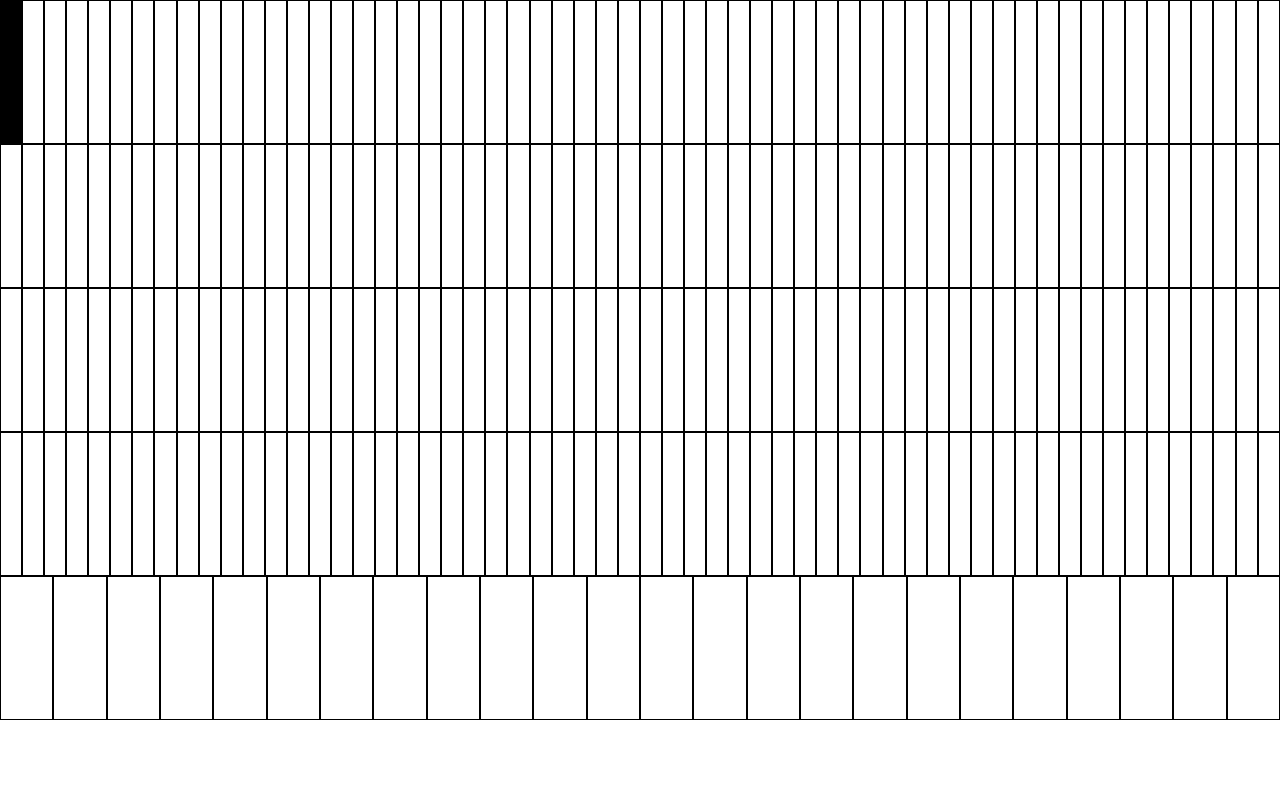
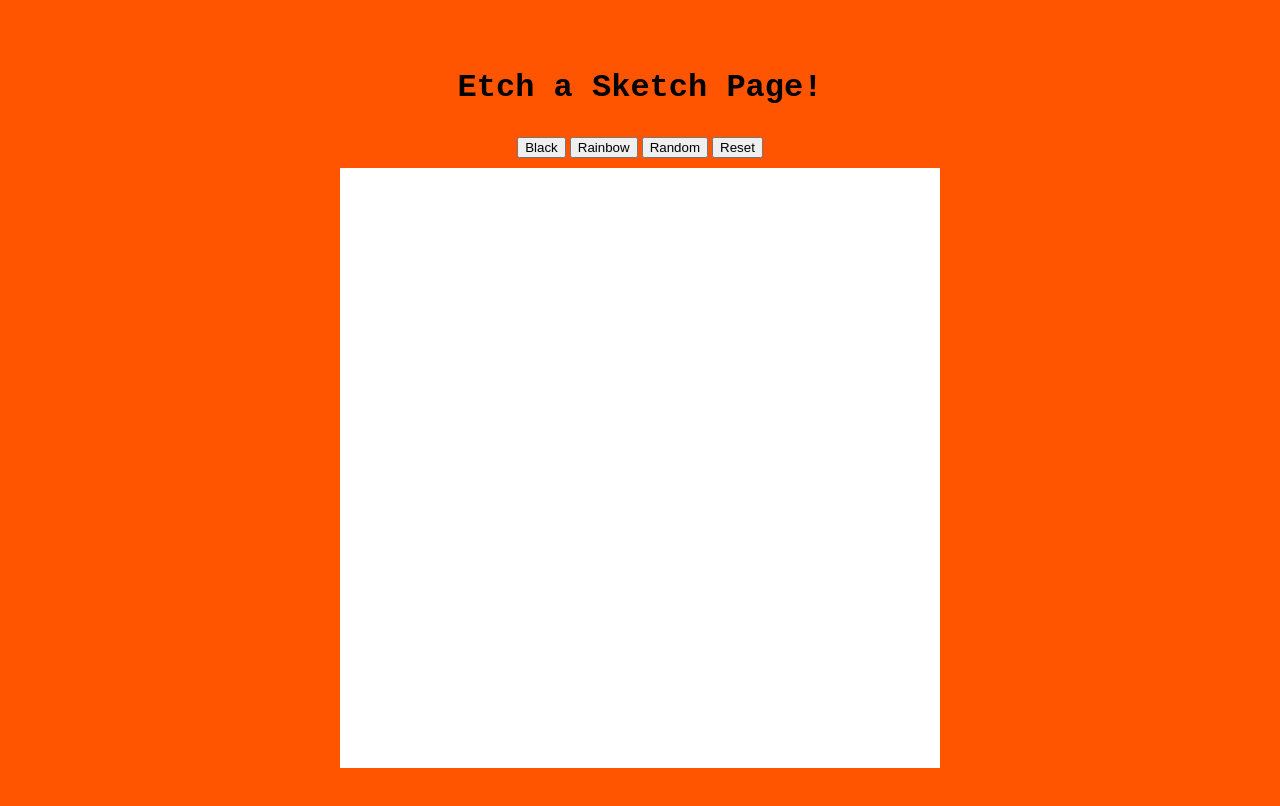
Before and after one commit to TomyVicente/etchASketch, a plain HTML site: page index.html in a window 1280 px wide. Drawn offline with Linux system fonts and the light colour scheme.

Commit message:
Change all the user interface with CSS and the HTML structure

```diff
--- a/code.js
+++ b/code.js
@@ -5,17 +5,11 @@
 // Set a hoover effect so when the mouse pass arround the divs will change the color
 //Add a button to the top of the page that will send a popup asking for how many squares the user wants while is less than 100
 
+const gridContainerClass = document.getElementsByClassName("grid-container");
+const gridContainer = gridContainerClass[0];
 
-let gridQuantity = 16;
-let classContainer = document.getElementsByClassName("container");
-let gridContainer = classContainer [0];
+gridContainer.addEventListener("hoover", );
 
-//For cycle to create a N x N grid
-for(let i =0 ;i<gridQuantity;i++){
-    for (let a = 0; a < gridQuantity; a++) {
-        let div = document.createElement('div');
-        div.className = "grid";
-        gridContainer.appendChild(div);
-    }
+function createGrid(){
 
 }
--- a/index.html
+++ b/index.html
@@ -9,6 +9,17 @@
     <link rel="stylesheet" href="style.css">
 </head>
 <body>
-    <div class="container"></div>
+    <div class="title">
+        <h1>Etch a Sketch Page!</h1>
+    </div>
+    <div class="buttons">
+        <button>Black</button>
+        <button>Rainbow</button>
+        <button>Random</button>
+        <button>Reset</button>
+    </div>
+    <div class="grid-container">
+
+    </div>
 </body>
 </html>
--- a/style.css
+++ b/style.css
@@ -1,22 +1,18 @@
 body{
-    padding: 0px;
-    margin: 0px;
+    background-color: #F50;
+    display: flex;
+    height: 100vh;
+    flex-direction: column;
+    justify-content: center;
+    align-items: center;
+    gap: 10px;
 }
 
-.container{
-    display: flex;
-    flex-wrap: wrap;
-    min-height: 90vh;
+.grid-container{
+    height: 600px;
+    width: 600px;
+    background-color: #fff;
 }
-
-.grid{
-    border: 1px solid #000;
-    background-color: #fff;
-    min-width: 20px;
-    min-height: 40px;
-    flex:auto;
+.title{
+    font-family: 'Courier New', Courier, monospace;
 }
-
-.grid:hover{
-    background-color: #000;
-}
```
